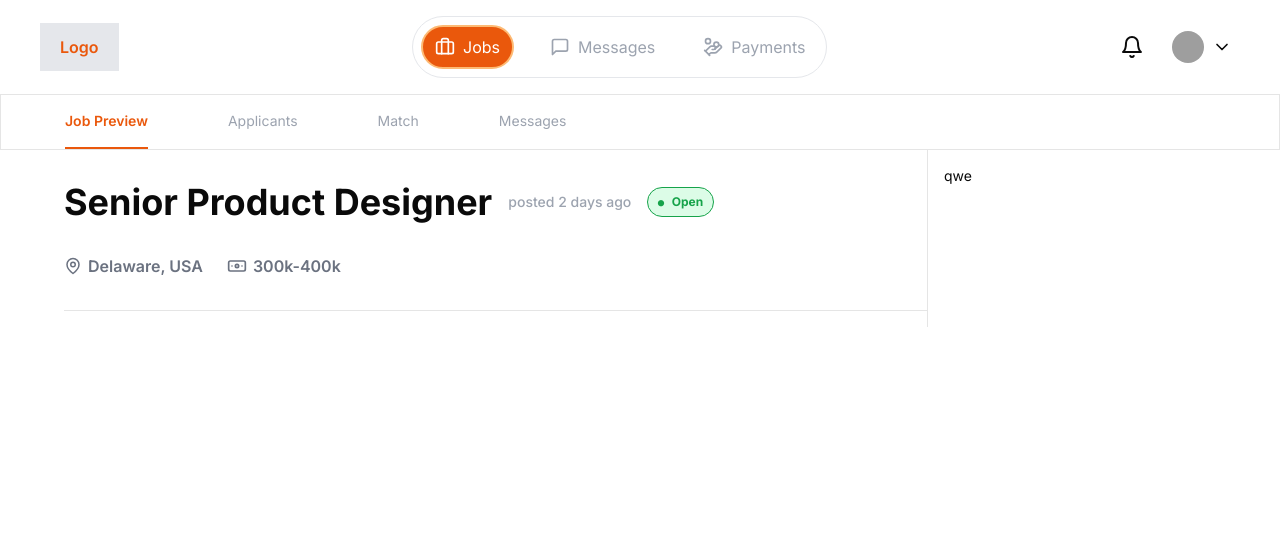
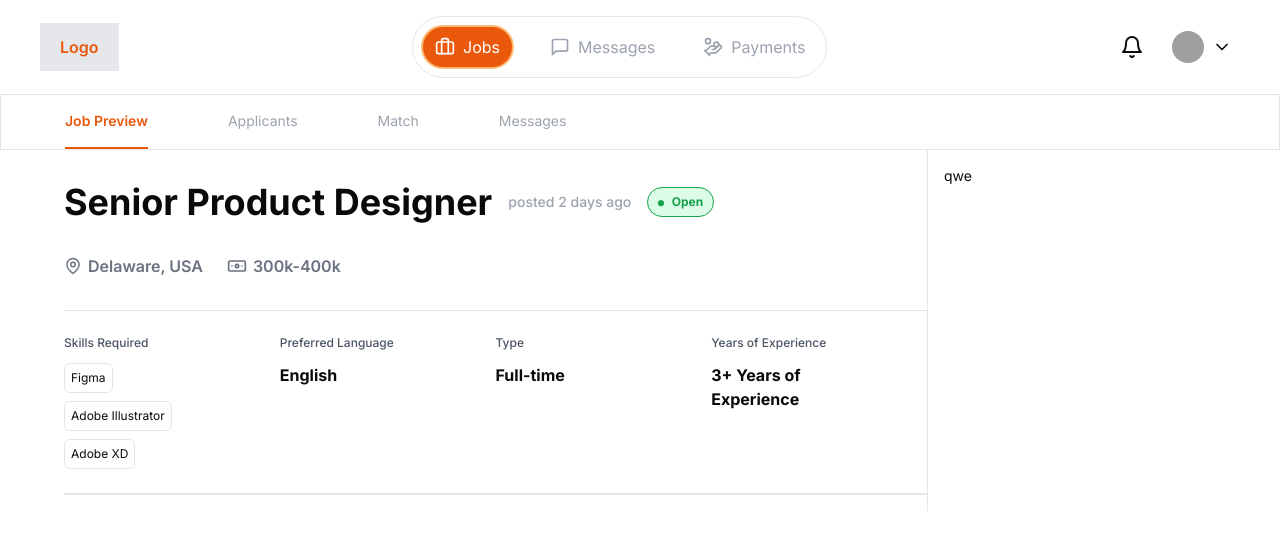
Before and after one commit to Nick-h4ck3r/clade-assignment, a Next.js app: page /jobs/1 in a window 1280 px wide. Shown: the top 550 px of the page. Built offline with nearby package versions, Linux system fonts and the light colour scheme; grey boxes are pictures that could not be loaded.

Commit message:
feat: job details component

```diff
--- a/app/jobs/[jobId]/page.tsx
+++ b/app/jobs/[jobId]/page.tsx
@@ -1,6 +1,7 @@
 import React from "react";
 import JobTabs from "@/components/JobTabs";
 import JobTitle from "@/components/JobTitle";
+import JobDetails from "@/components/JobDetails";
 
 type Props = {};
 
@@ -10,10 +11,13 @@ const JobPage = (props: Props) => {
       <div className="border">
         <JobTabs />
       </div>
+
       <div className="flex px-16 text-sm">
         <div className="flex flex-col bg-white w-3/4 border-r py-4">
           <JobTitle />
+          <JobDetails />
         </div>
+
         <div className="flex flex-col bg-white w-1/4 px-4 py-4">qwe</div>
       </div>
     </>
--- /dev/null
+++ b/components/JobDetails.tsx
@@ -0,0 +1,41 @@
+import React from "react";
+
+type Props = {};
+
+const JobDetails = (props: Props) => {
+  return (
+    <div className="border-b-2">
+      <div className="grid grid-cols-4 py-6 w-fit *:border-gray-300 *:text-sm *:pr-10 *:flex *:flex-col *:gap-3">
+        <div>
+          <p className="text-xs font-medium text-gray-600">Skills Required</p>
+          <div className="flex flex-col gap-2">
+            <p className="text-xs border w-fit p-1.5 rounded-md">Figma</p>
+            <p className="text-xs border w-fit p-1.5 rounded-md">
+              Adobe Illustrator
+            </p>
+            <p className="text-xs border w-fit p-1.5 rounded-md">Adobe XD</p>
+          </div>
+        </div>
+
+        <div>
+          <p className="text-xs font-medium text-gray-600">
+            Preferred Language
+          </p>
+          <p className="font-bold text-base">English</p>
+        </div>
+        <div>
+          <p className="text-xs font-medium text-gray-600">Type</p>
+          <p className="font-bold text-base">Full-time</p>
+        </div>
+        <div>
+          <p className="text-xs font-medium text-gray-600">
+            Years of Experience
+          </p>
+          <p className="font-bold text-base">3+ Years of Experience</p>
+        </div>
+      </div>
+    </div>
+  );
+};
+
+export default JobDetails;
```
